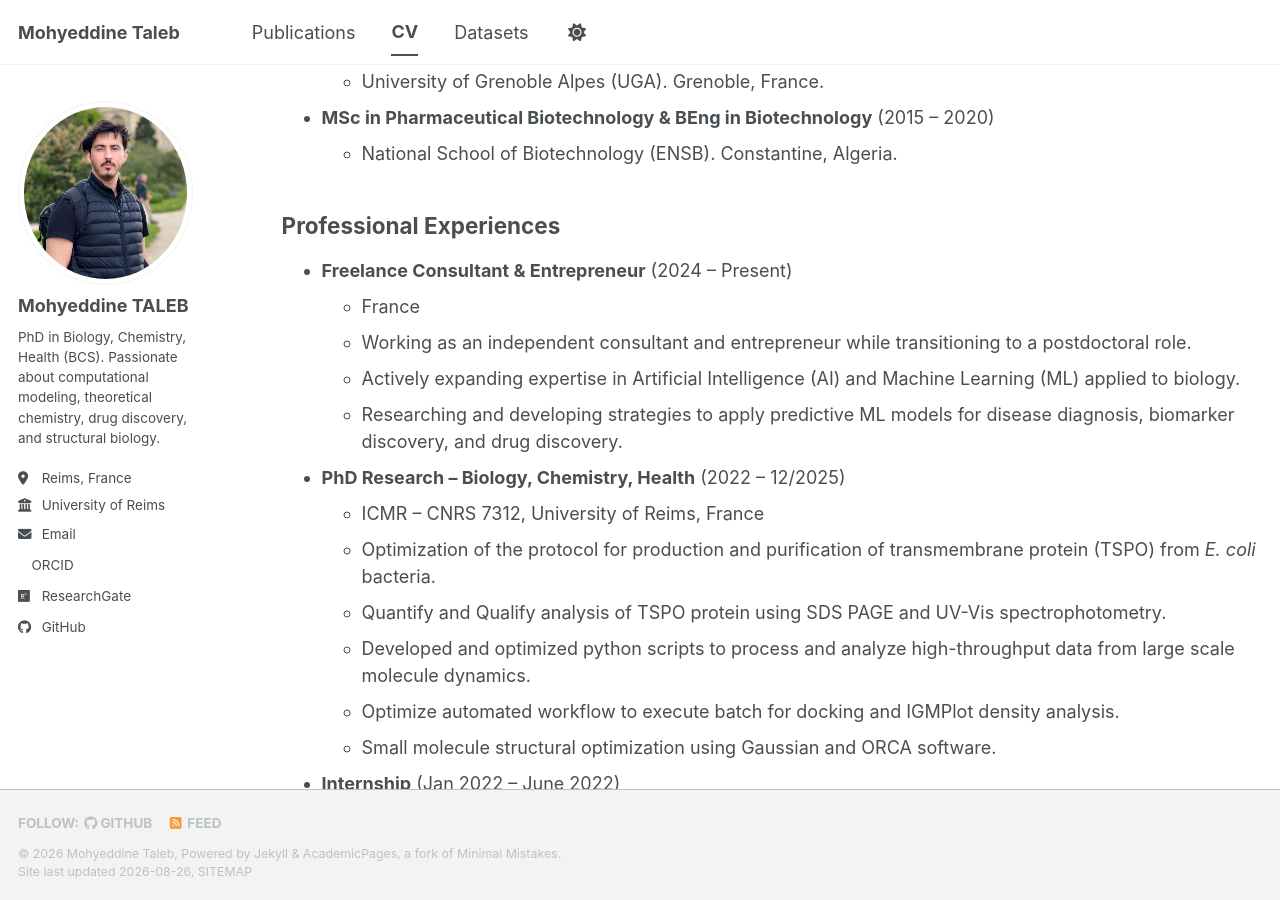
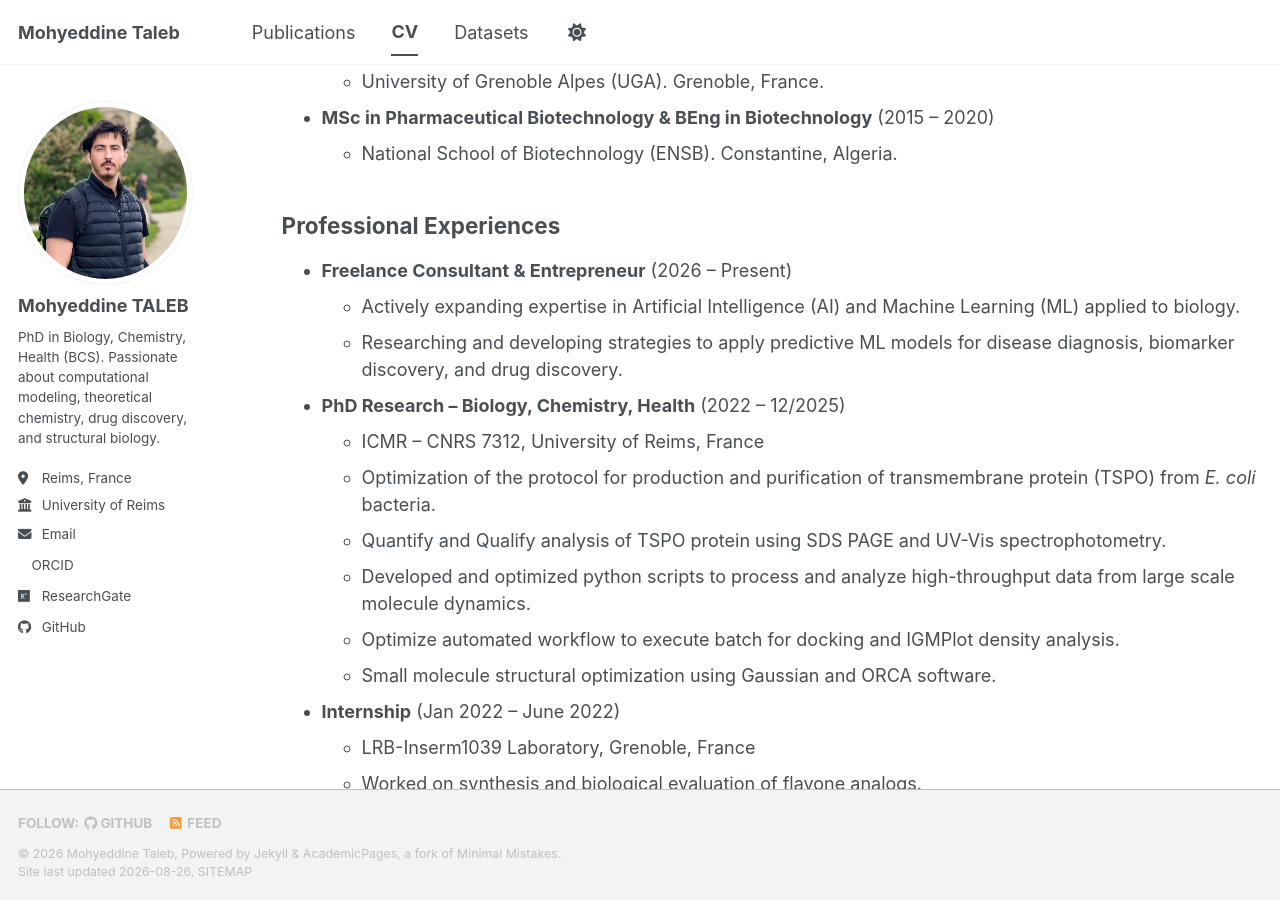
Before and after one commit to mohyeddine-taleb/mohyeddine-taleb.github.io, a Jekyll site: the page built from _pages/cv.md, in a window 1280 px wide and 900 px high, scrolled down 314 px. Built offline with Jekyll 4.4.1, drawn with Linux system fonts in a browser that asks for light colours; a style sheet for code colours, icons or effects is not loaded.

Commit message:
Correct freelance consultant role start date
Updated the freelance consultant role date from 2024 to 2026.

```diff
--- a/_pages/cv.md
+++ b/_pages/cv.md
@@ -22,9 +22,7 @@ redirect_from:
 
 ## Professional Experiences
 
-* **Freelance Consultant & Entrepreneur** (2024 – Present)
-  * France
-  * Working as an independent consultant and entrepreneur while transitioning to a postdoctoral role.
+* **Freelance Consultant & Entrepreneur** (2026 – Present)
   * Actively expanding expertise in Artificial Intelligence (AI) and Machine Learning (ML) applied to biology.
   * Researching and developing strategies to apply predictive ML models for disease diagnosis, biomarker discovery, and drug discovery.
 
```
